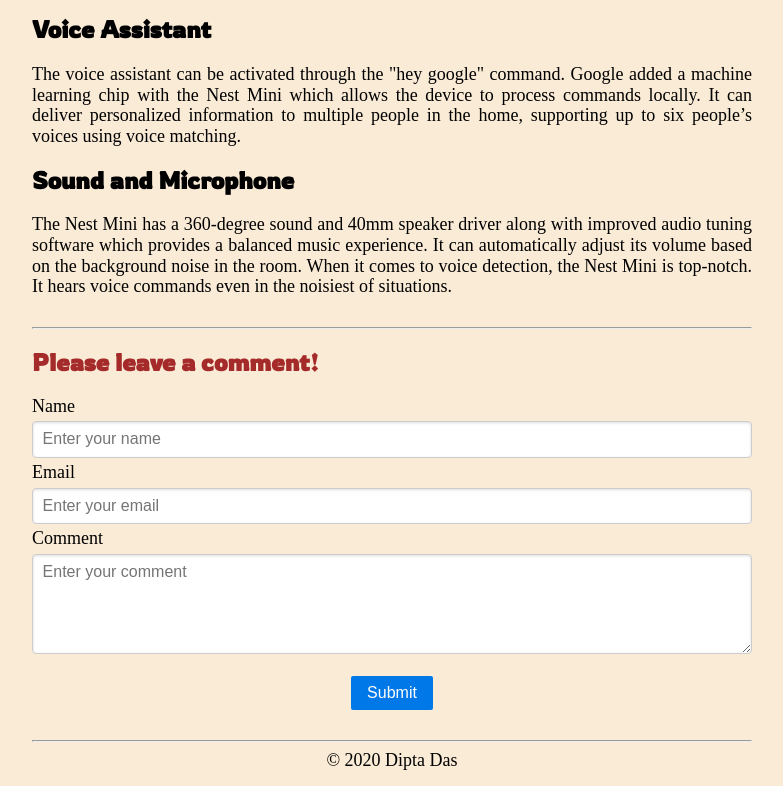
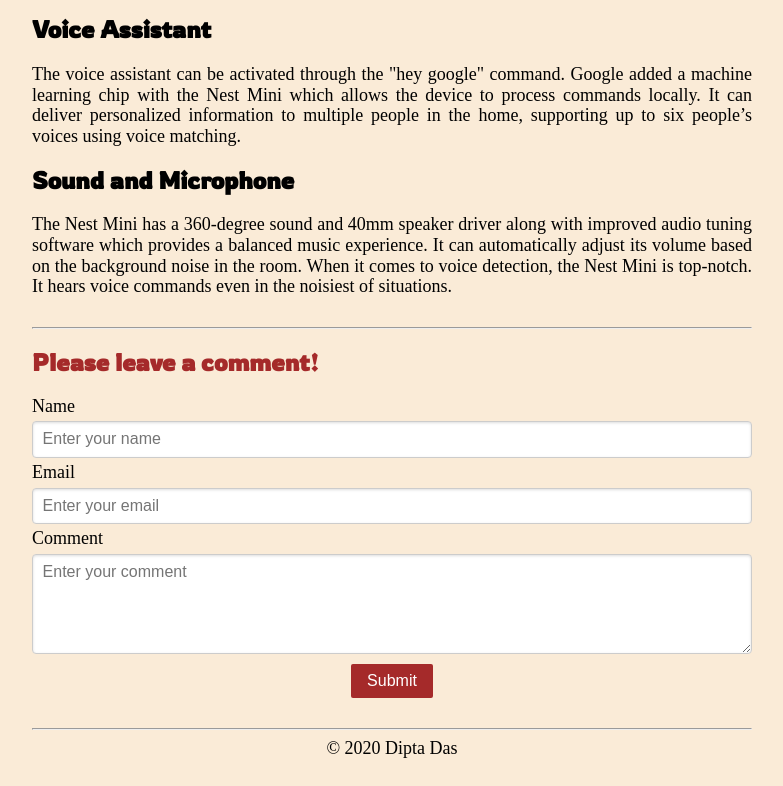
Before and after one commit to diptadas/input-interaction, a plain HTML site: page assignment-4/index.html in a window 1280 px wide. Shown: the part 1265-2051 px from the top of the page, without its empty margins (248-1031 px from the left). Drawn offline with nearby package versions, Linux system fonts and the light colour scheme; a web font is replaced by a local one.

Commit message:
Update submit button color

```diff
--- a/assignment-4/blog.css
+++ b/assignment-4/blog.css
@@ -81,7 +81,13 @@ td {
 }
 
 #div-submit {
+  margin-top: 10px;
   text-align: center;
+}
+
+#submit {
+  background-color: brown;
+  color: white;
 }
 
 .hidden {
@@ -91,6 +97,7 @@ td {
 #submit-alert {
   border-radius: 4px;
   padding: 5px;
+  margin-top: 10px;
   background-color: brown;
   color: white;
 }
```
Also changed, not shown: assignment-4/index.html (+0 -1 lines).
